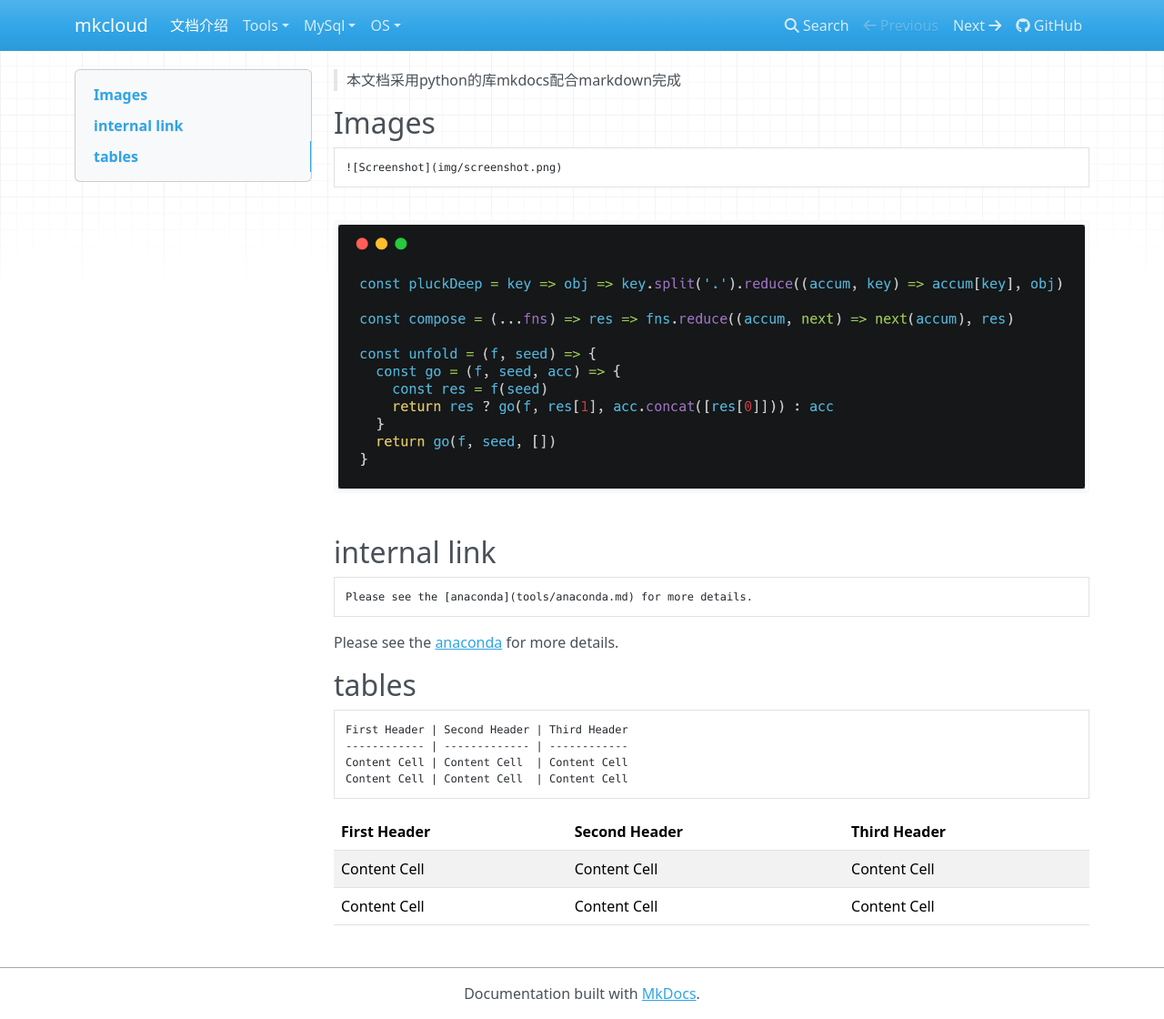
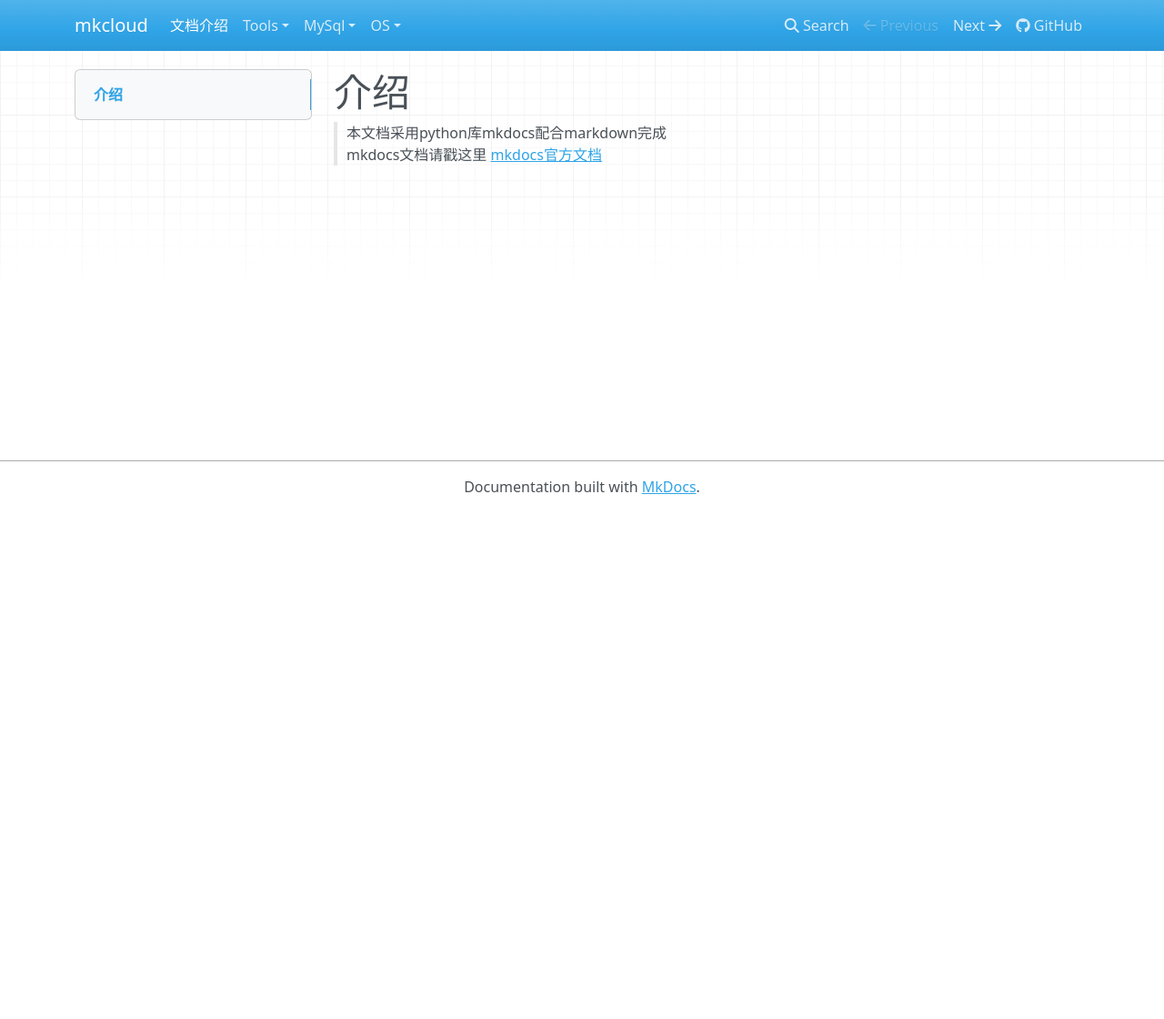
Before and after one commit to kormay/mkcloud, an MkDocs documentation site: the page built from docs/index.md, in a window 1280 px wide and 1120 px high. Shown: the whole window at 91% size. Built offline with MkDocs 1.6.1, drawn with Linux system fonts in a browser that asks for light colours; nearby versions of some CDN libraries; old or Windows-style settings are respelled for this version of MkDocs.

Commit message:
introduction

````diff
--- a/docs/index.md
+++ b/docs/index.md
@@ -1,25 +1,3 @@
-> 本文档采用python的库mkdocs配合markdown完成
-
-## Images
-```text
-![Screenshot](img/screenshot.png)
-```
-![Screenshot](img/screenshot.png)
-
-## internal link
-```text
-Please see the [anaconda](tools/anaconda.md) for more details.
-```
-Please see the [anaconda](tools/anaconda.md) for more details.
-
-## tables
-```text
-First Header | Second Header | Third Header
------------- | ------------- | ------------
-Content Cell | Content Cell  | Content Cell
-Content Cell | Content Cell  | Content Cell
-```
-First Header | Second Header | Third Header
------------- | ------------- | ------------
-Content Cell | Content Cell  | Content Cell
-Content Cell | Content Cell  | Content Cell
+# 介绍
+> 本文档采用python库mkdocs配合markdown完成
+> mkdocs文档请戳这里 [mkdocs官方文档](https://www.mkdocs.org/)
````
